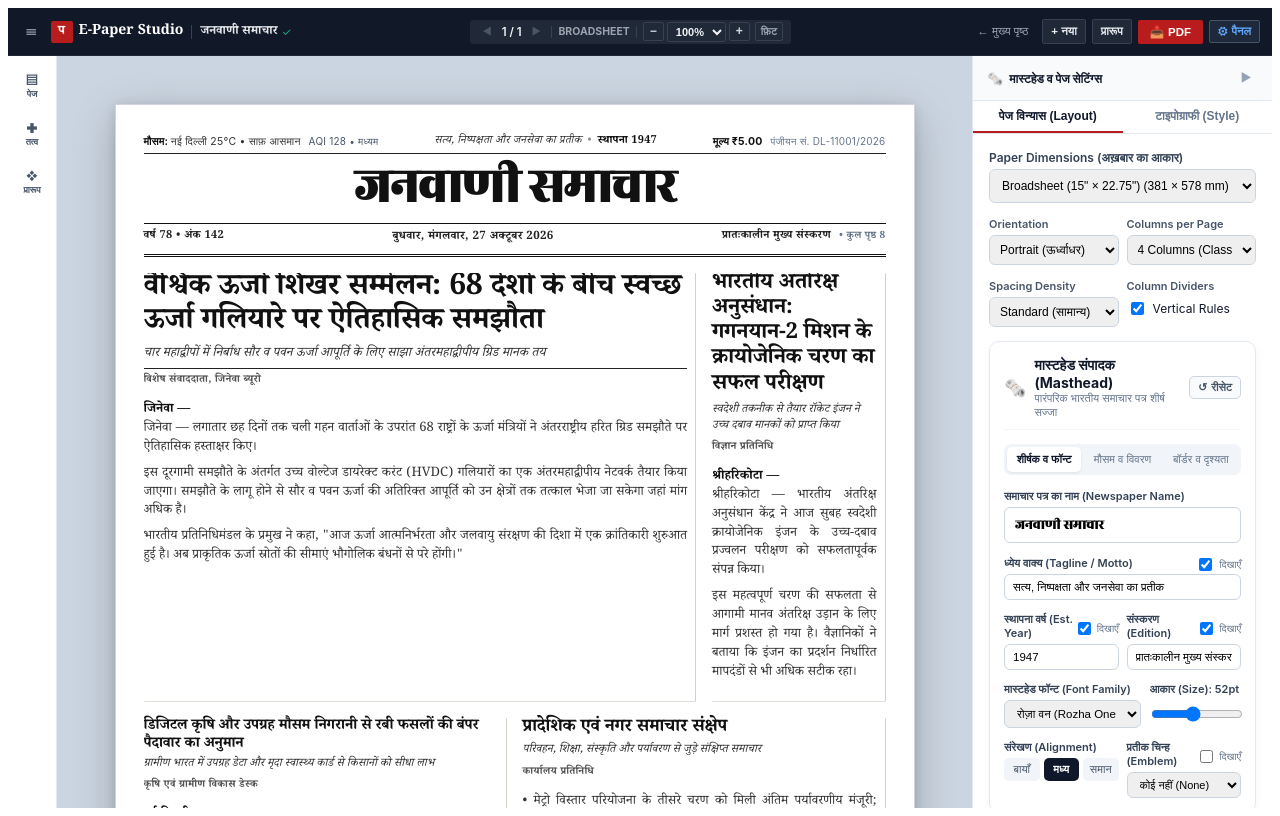
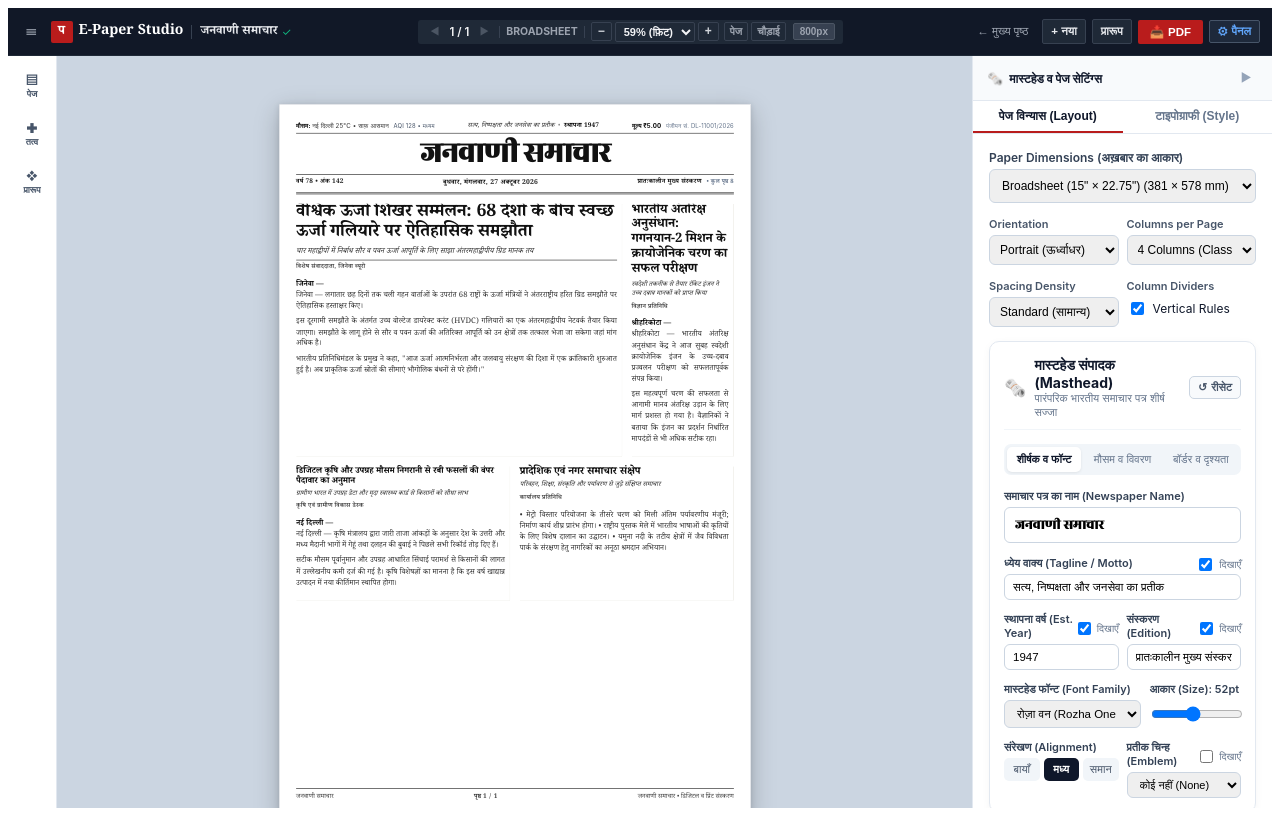
Before and after one commit to TheAKSHAYY/e-paper, a React (Vite) app in the folder apps/web/: page / in a window 1280 px wide. Both pictures are taken after a click on the button "संपादक खोलें (Studio)". Built offline with nearby package versions, Linux system fonts and the light colour scheme.

Commit message:
feat(web): wire physical canvas scale, fit controls and feature flag toggle

```diff
--- a/apps/web/src/App.tsx
+++ b/apps/web/src/App.tsx
@@ -15,7 +15,11 @@ import {
   getPageDimensions,
   resolvePageColumnCount,
 } from '@epaper-studio/document-schema';
-import { createNewspaperDocument, getNewspaperPreset } from '@epaper-studio/template-engine';
+import {
+  createNewspaperDocument,
+  getNewspaperPreset,
+  getPhysicalPageMetrics,
+} from '@epaper-studio/template-engine';
 
 import { TopBar, type ViewMode } from './components/studio/TopBar';
 import { LeftSidebar, type SidebarTab } from './components/studio/LeftSidebar';
@@ -57,6 +61,26 @@ export const App: React.FC = () => {
     return 'landing';
   });
   const [scale, setScale] = useState<number>(0.7);
+  // Feature flag for physical canvas coordinates (default OFF until parity tests pass, then ON)
+  const [usePhysicalCanvasCoordinates, setUsePhysicalCanvasCoordinates] = useState<boolean>(() => {
+    if (typeof window !== 'undefined') {
+      const params = new URLSearchParams(window.location.search);
+      if (
+        params.get('physicalCanvas') === 'true' ||
+        params.get('usePhysicalCanvasCoordinates') === 'true'
+      ) {
+        return true;
+      }
+      if (
+        params.get('physicalCanvas') === 'false' ||
+        params.get('usePhysicalCanvasCoordinates') === 'false'
+      ) {
+        return false;
+      }
+    }
+    return false;
+  });
+
   const [isInspectorOpen, setIsInspectorOpen] = useState<boolean>(true);
   const canvasViewportRef = useRef<HTMLDivElement>(null);
   const hasInitializedFit = useRef<boolean>(false);
@@ -118,37 +142,147 @@ export const App: React.FC = () => {
   const isMobile = windowWidth < 768;
   const isTablet = windowWidth >= 768 && windowWidth < 1024;
 
-  const calculateFitScale = useCallback(() => {
-    if (!canvasViewportRef.current) {
-      if (typeof window !== 'undefined') {
-        const estAvailableW =
-          window.innerWidth - (isSidebarOpen ? 280 : 48) - (isInspectorOpen ? 300 : 0) - 48;
-        const baseW = document.metadata.orientation === 'landscape' ? 1080 : 800;
-        return Math.max(0.35, Math.min(1.0, Math.round((estAvailableW / baseW) * 100) / 100));
-      }
-      return 0.75;
+  // Resolves the layout canvas base dimensions (physical vs legacy 800px)
+  const getCanvasBaseDimensions = useCallback(() => {
+    if (usePhysicalCanvasCoordinates) {
+      const metrics = getPhysicalPageMetrics(
+        document.metadata.pageSize,
+        document.metadata.orientation,
+        document.layout.spacingDensity,
+        document.layout.bodyFontSizePt
+      );
+      return { widthPx: metrics.widthPx, heightPx: metrics.heightPx };
     }
-    const rect = canvasViewportRef.current.getBoundingClientRect();
-    const availableW = Math.max(260, rect.width - 48);
-    const baseWidth = document.metadata.orientation === 'landscape' ? 1080 : 800;
-    const scaleW = availableW / baseWidth;
-    return Math.max(0.35, Math.min(1.0, Math.round(scaleW * 100) / 100));
-  }, [document.metadata.orientation, isSidebarOpen, isInspectorOpen]);
+    const dims = getPageDimensions(document.metadata.pageSize, document.metadata.orientation);
+    const aspect = dims.aspectRatio ?? dims.widthPt / dims.heightPt;
+    const baseW = document.metadata.orientation === 'landscape' ? 1080 : 800;
+    return { widthPx: baseW, heightPx: Math.round(baseW / aspect) };
+  }, [
+    usePhysicalCanvasCoordinates,
+    document.metadata.pageSize,
+    document.metadata.orientation,
+    document.layout.spacingDensity,
+    document.layout.bodyFontSizePt,
+  ]);
+
+  // Fit to Width (default on mobile phones so the entire page width is visible)
+  const calculateFitWidthScale = useCallback(() => {
+    const { widthPx } = getCanvasBaseDimensions();
+    let availableW = 1200;
+    if (canvasViewportRef.current) {
+      const rect = canvasViewportRef.current.getBoundingClientRect();
+      availableW = Math.max(260, rect.width - 32);
+    } else if (typeof window !== 'undefined') {
+      availableW = window.innerWidth - (isSidebarOpen ? 280 : 48) - (isInspectorOpen ? 300 : 0) - 32;
+    }
+    const scaleW = availableW / widthPx;
+    return Math.max(0.25, Math.min(3.0, Math.round(scaleW * 100) / 100));
+  }, [getCanvasBaseDimensions, isSidebarOpen, isInspectorOpen]);
+
+  // Fit to Page (fits both width and height within viewport)
+  const calculateFitPageScale = useCallback(() => {
+    const { widthPx, heightPx } = getCanvasBaseDimensions();
+    let availableW = 1200;
+    let availableH = 800;
+    if (canvasViewportRef.current) {
+      const rect = canvasViewportRef.current.getBoundingClientRect();
+      availableW = Math.max(260, rect.width - 32);
+      availableH = Math.max(260, rect.height - 32);
+    } else if (typeof window !== 'undefined') {
+      availableW = window.innerWidth - (isSidebarOpen ? 280 : 48) - (isInspectorOpen ? 300 : 0) - 32;
+      availableH = Math.max(300, window.innerHeight - 120);
+    }
+    const scaleW = availableW / widthPx;
+    const scaleH = availableH / heightPx;
+    const bestFit = Math.min(scaleW, scaleH);
+    return Math.max(0.25, Math.min(3.0, Math.round(bestFit * 100) / 100));
+  }, [getCanvasBaseDimensions, isSidebarOpen, isInspectorOpen]);
 
   const handleFitPage = useCallback(() => {
-    const fit = calculateFitScale();
+    const fit = calculateFitPageScale();
     setScale(fit);
     showNotification(`पेज फ़िट: ${Math.round(fit * 100)}%`);
-  }, [calculateFitScale, showNotification]);
+  }, [calculateFitPageScale, showNotification]);
+
+  const handleFitWidth = useCallback(() => {
+    const fit = calculateFitWidthScale();
+    setScale(fit);
+    showNotification(`चौड़ाई फ़िट: ${Math.round(fit * 100)}%`);
+  }, [calculateFitWidthScale, showNotification]);
 
   // Automatically fit on initial mount or when view transitions to studio
   useEffect(() => {
     if (!hasInitializedFit.current && canvasViewportRef.current && viewMode !== 'landing') {
       hasInitializedFit.current = true;
-      const fit = calculateFitScale();
-      setScale(fit);
+      const initialFit = isMobile ? calculateFitWidthScale() : calculateFitPageScale();
+      setScale(initialFit);
     }
-  }, [calculateFitScale, viewMode]);
+  }, [calculateFitWidthScale, calculateFitPageScale, isMobile, viewMode]);
+
+  // Pinch-zoom (touch) & wheel-zoom (Ctrl + Wheel) clamped 25% - 300%
+  useEffect(() => {
+    const viewport = canvasViewportRef.current;
+    if (!viewport) return;
+
+    const handleWheel = (e: WheelEvent) => {
+      if (e.ctrlKey) {
+        e.preventDefault();
+        setScale((current) => {
+          const delta = -e.deltaY * 0.002;
+          return Math.max(0.25, Math.min(3.0, Math.round((current + delta) * 100) / 100));
+        });
+      }
+    };
+
+    let touchStartDist = 0;
+    let touchStartScale = 1;
+
+    const handleTouchStart = (e: TouchEvent) => {
+      if (e.touches.length === 2) {
+        const t0 = e.touches[0];
+        const t1 = e.touches[1];
+        if (t0 && t1) {
+          touchStartDist = Math.hypot(t1.clientX - t0.clientX, t1.clientY - t0.clientY);
+          touchStartScale = scale;
+        }
+      }
+    };
+
+    const handleTouchMove = (e: TouchEvent) => {
+      if (e.touches.length === 2 && touchStartDist > 0) {
+        e.preventDefault();
+        const t0 = e.touches[0];
+        const t1 = e.touches[1];
+        if (t0 && t1) {
+          const dist = Math.hypot(t1.clientX - t0.clientX, t1.clientY - t0.clientY);
+          const factor = dist / touchStartDist;
+          const newScale = Math.max(
+            0.25,
+            Math.min(3.0, Math.round(touchStartScale * factor * 100) / 100)
+          );
+          setScale(newScale);
+        }
+      }
+    };
+
+    const handleTouchEnd = (e: TouchEvent) => {
+      if (e.touches.length < 2) {
+        touchStartDist = 0;
+      }
+    };
+
+    viewport.addEventListener('wheel', handleWheel, { passive: false });
+    viewport.addEventListener('touchstart', handleTouchStart, { passive: true });
+    viewport.addEventListener('touchmove', handleTouchMove, { passive: false });
+    viewport.addEventListener('touchend', handleTouchEnd, { passive: true });
+
+    return () => {
+      viewport.removeEventListener('wheel', handleWheel);
+      viewport.removeEventListener('touchstart', handleTouchStart);
+      viewport.removeEventListener('touchmove', handleTouchMove);
+      viewport.removeEventListener('touchend', handleTouchEnd);
+    };
+  }, [scale]);
 
   // Compute pages list from publication
   const pages: NewspaperPage[] = useMemo(() => {
@@ -944,6 +1078,9 @@ export const App: React.FC = () => {
             scale={scale}
             onScaleChange={setScale}
             onFitPage={handleFitPage}
+            onFitWidth={handleFitWidth}
+            usePhysicalCanvasCoordinates={usePhysicalCanvasCoordinates}
+            onTogglePhysicalCoordinates={() => setUsePhysicalCanvasCoordinates((prev) => !prev)}
             onNewPublication={() => setIsSetupOpen(true)}
             onOpenTemplates={() => setIsPresetsOpen(true)}
             onOpenMastheadGallery={() => setIsMastheadGalleryOpen(true)}
@@ -1137,6 +1274,7 @@ export const App: React.FC = () => {
                 pageSize={document.metadata.pageSize}
                 orientation={document.metadata.orientation}
                 scale={scale}
+                usePhysicalCanvasCoordinates={usePhysicalCanvasCoordinates}
                 selectedArticleId={selectedArticleId}
                 onSelectArticle={(id) => {
                   setSelectedArticleId(id);
--- a/apps/web/src/components/studio/TopBar.tsx
+++ b/apps/web/src/components/studio/TopBar.tsx
@@ -18,6 +18,9 @@ export interface TopBarProps {
   scale: number;
   onScaleChange: (scale: number) => void;
   onFitPage?: () => void;
+  onFitWidth?: () => void;
+  usePhysicalCanvasCoordinates?: boolean;
+  onTogglePhysicalCoordinates?: () => void;
   onNewPublication: () => void;
   onOpenTemplates: () => void;
   onOpenMastheadGallery?: () => void;
@@ -44,6 +47,9 @@ export const TopBar: React.FC<TopBarProps> = ({
   scale,
   onScaleChange,
   onFitPage,
+  onFitWidth,
+  usePhysicalCanvasCoordinates = false,
+  onTogglePhysicalCoordinates,
   onNewPublication,
   onOpenTemplates,
   onExportPdf,
@@ -70,7 +76,7 @@ export const TopBar: React.FC<TopBarProps> = ({
   };
 
   const roundedScale = Math.round(scale * 100) / 100;
-  const standardScales = [0.25, 0.35, 0.5, 0.65, 0.75, 1.0, 1.25, 1.5];
+  const standardScales = [0.25, 0.35, 0.5, 0.65, 0.75, 1.0, 1.25, 1.5, 2.0, 2.5, 3.0];
 
   return (
     <header
@@ -328,7 +334,7 @@ export const TopBar: React.FC<TopBarProps> = ({
           </select>
 
           <button
-            onClick={() => onScaleChange(Math.min(2.0, Math.round((scale + 0.1) * 100) / 100))}
+            onClick={() => onScaleChange(Math.min(3.0, Math.round((scale + 0.1) * 100) / 100))}
             title="ज़ूम बढ़ाएं"
             style={{
               backgroundColor: '#1f2937',
@@ -348,7 +354,7 @@ export const TopBar: React.FC<TopBarProps> = ({
           {onFitPage && (
             <button
               onClick={onFitPage}
-              title="पूरा पेज फ़िट करें"
+              title="पूरा पेज फ़िट करें (Fit to Page)"
               style={{
                 backgroundColor: 'transparent',
                 border: '1px solid #374151',
@@ -361,7 +367,50 @@ export const TopBar: React.FC<TopBarProps> = ({
                 marginLeft: '2px',
               }}
             >
-              फ़िट
+              पेज
+            </button>
+          )}
+
+          {onFitWidth && (
+            <button
+              onClick={onFitWidth}
+              title="पेज की चौड़ाई स्क्रीन पर फ़िट करें (Fit to Width)"
+              style={{
+                backgroundColor: 'transparent',
+                border: '1px solid #374151',
+                color: '#9ca3af',
+                borderRadius: '2px',
+                fontSize: '10.5px',
+                fontWeight: 600,
+                padding: '2px 5px',
+                cursor: 'pointer',
+              }}
+            >
+              चौड़ाई
+            </button>
+          )}
+
+          {onTogglePhysicalCoordinates && (
+            <button
+              onClick={onTogglePhysicalCoordinates}
+              title={
+                usePhysicalCanvasCoordinates
+                  ? 'भौतिक माप सक्रिय (1:1 Physical Canvas Mode - WYSIWYG). क्लिक करके 800px लेगसी पर स्विच करें'
+                  : 'लेगसी 800px कैनवस सक्रिय. क्लिक करके 1:1 भौतिक माप (Physical Canvas) सक्रिय करें'
+              }
+              style={{
+                backgroundColor: usePhysicalCanvasCoordinates ? '#065f46' : '#374151',
+                border: usePhysicalCanvasCoordinates ? '1px solid #10b981' : '1px solid #4b5563',
+                color: usePhysicalCanvasCoordinates ? '#a7f3d0' : '#9ca3af',
+                borderRadius: '2px',
+                fontSize: '10px',
+                fontWeight: 700,
+                padding: '2px 6px',
+                cursor: 'pointer',
+                marginLeft: '4px',
+              }}
+            >
+              {usePhysicalCanvasCoordinates ? '📐 1:1 mm' : '800px'}
             </button>
           )}
         </div>
```
